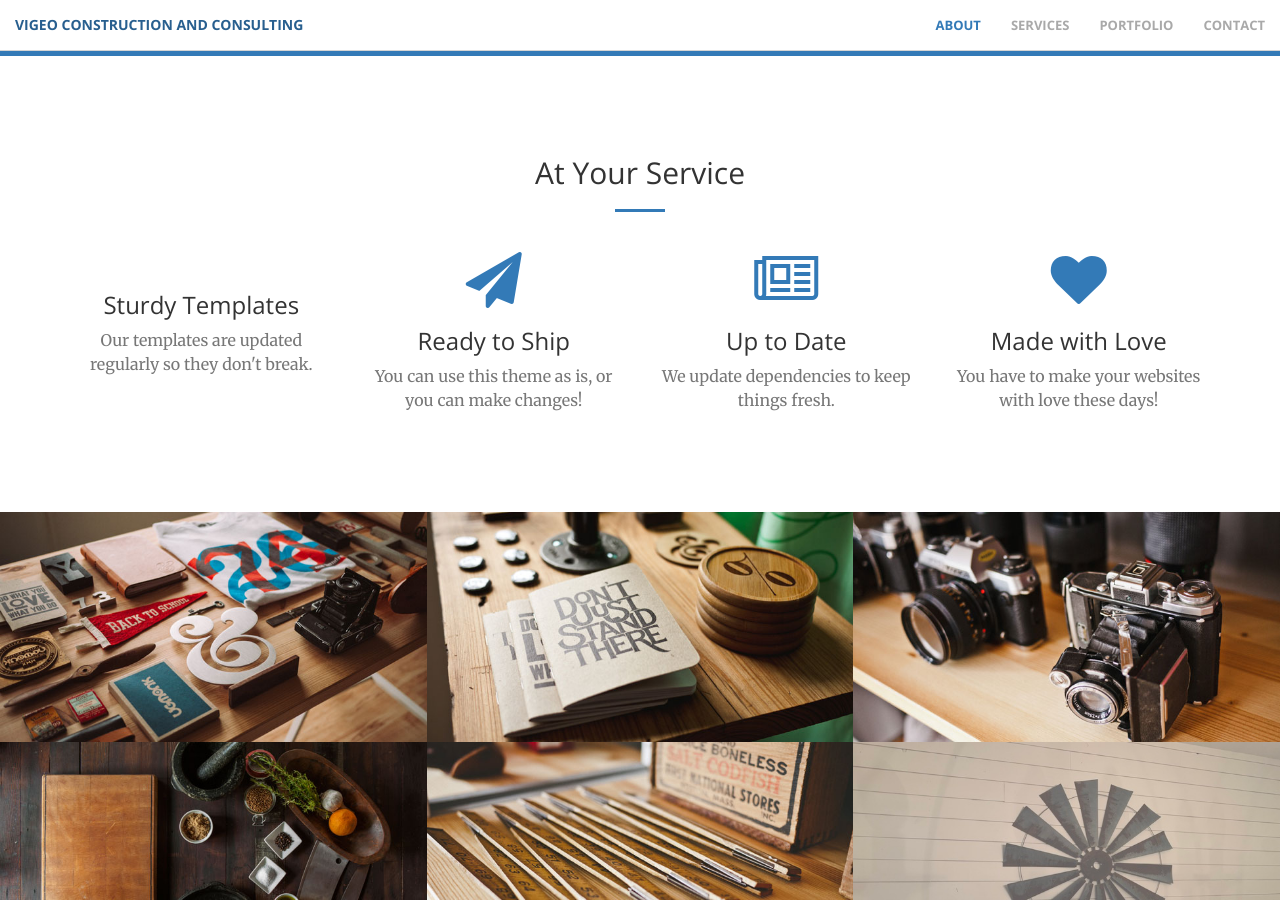
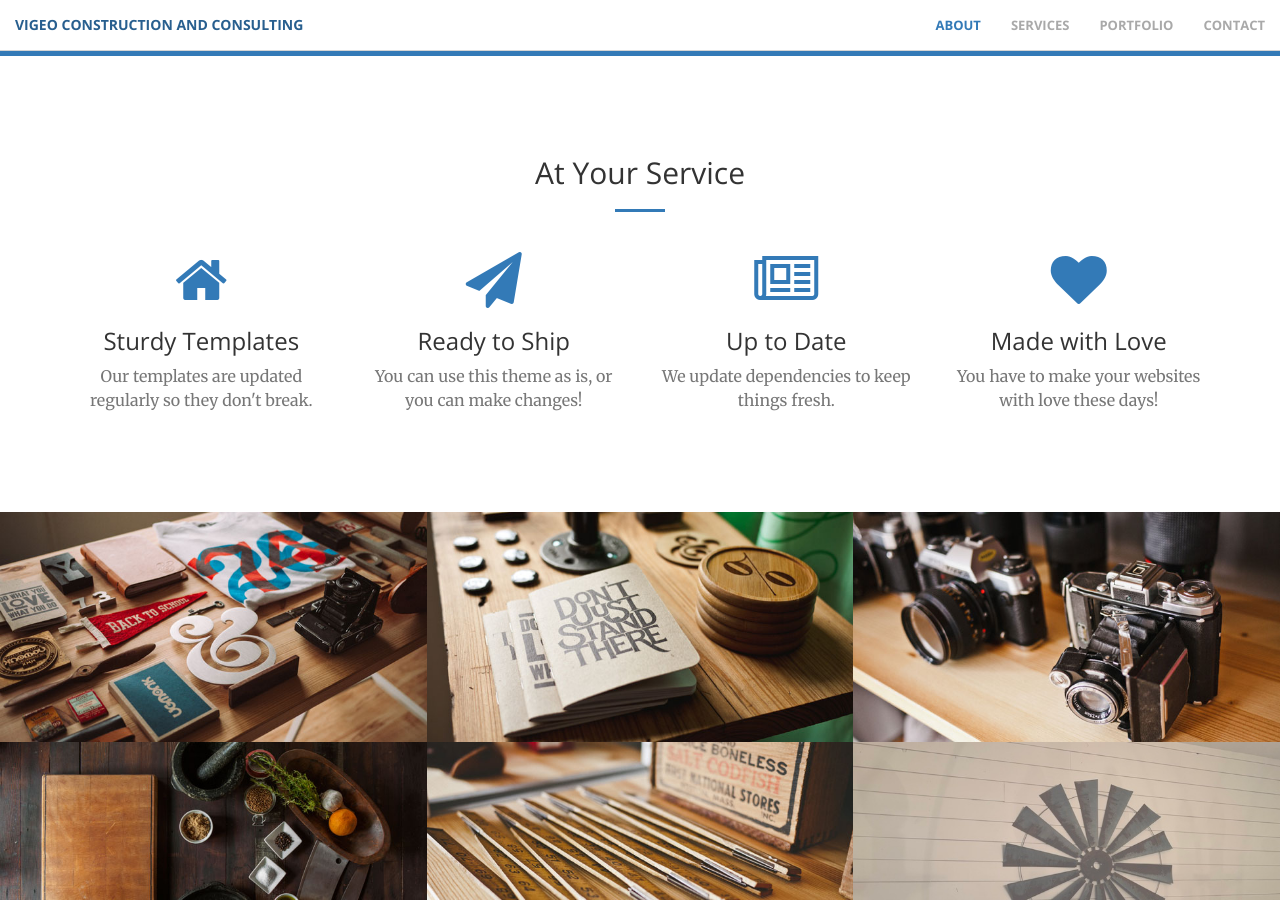
Before and after one commit to starbuck10/Vigeo, a Jekyll site: the page built from index.html, in a window 1280 px wide and 900 px high, scrolled down 1286 px. Built offline with Jekyll 4.4.1, drawn with Linux system fonts in a browser that asks for light colours.

Commit message:
adjusting icons

```diff
--- a/_includes/services.html
+++ b/_includes/services.html
@@ -11,7 +11,7 @@
         <div class="row">
             <div class="col-lg-3 col-md-6 text-center">
                 <div class="service-box">
-                    <i class="fas fa-home wow bounceIn text-primary"></i>
+                    <i class="fa fa-4x fa-home wow bounceIn text-primary"></i>
                     <h3>Sturdy Templates</h3>
                     <p class="text-muted">Our templates are updated regularly so they don't break.</p>
                 </div>
```
